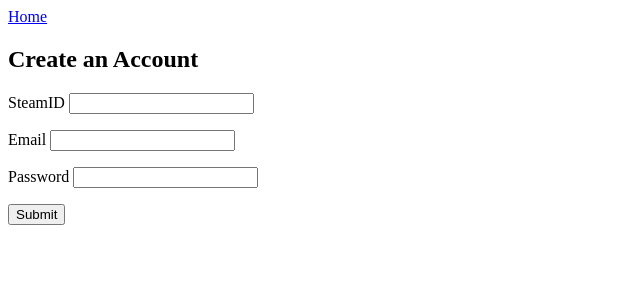
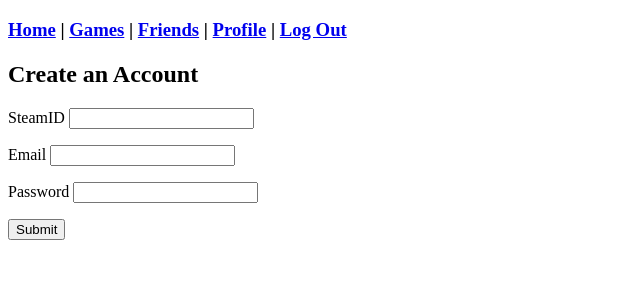
Before and after one commit to hubbardanais/Mist, a Flask app: page /create_account in a window 1280 px wide. Shown: the top 300 px of the page, without its empty margins (0-640 px from the left). Run offline with Flask 2, Linux system fonts and the light colour scheme; the visitor is signed in with stand-in values (Sample User, id 1); tables that the repository leaves empty hold one stand-in row (values such as "Sample post").

Commit message:
More styling

```diff
--- a/templates/base.html
+++ b/templates/base.html
@@ -11,7 +11,14 @@
     <link rel="stylesheet" href="/static/css/style.css">
   </head>
   <body>
-    <a href="/">Home</a>
+    <h3>
+      <a href="/">Home</a> |
+      <a href="/games">Games</a> |
+      <a href="/friends">Friends</a> |
+      <a href="/user/{{ session['personaname'] }}">Profile</a> |
+      <a href="/log_out">Log Out</a>
+    </h3>
+
     {% for msg in get_flashed_messages() %}
       <p class="flash-msg">
         {{ msg }}
--- a/templates/games.html
+++ b/templates/games.html
@@ -2,6 +2,8 @@
 {% block title %}Games{% endblock %}
 
 {% block body %}
+
+<h1>{{ session['personaname'] }}'s Games</h1><br>
 
     {% if user_library %}
         {% for user_game in user_library %}
```
Also changed, not shown: templates/homepage.html (+1 -6 lines).
